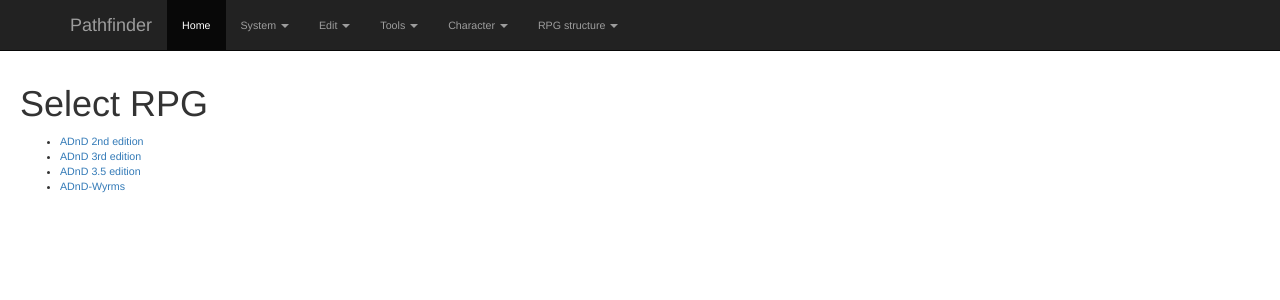
After one commit to d2emon/pathfinder-helper, a Flask app: page /rpg in a window 1280 px wide. The commit adds this page. Shown: the top 300 px of the page. Run offline with Flask 2, Linux system fonts and the light colour scheme; some libraries are stand-ins or nearby versions.

Commit message:
RPG list

```diff
--- a/web/templates/char.html
+++ b/web/templates/char.html
@@ -1,4 +1,4 @@
-{% extends "rpa.html" %}
-{% block content %}
-<h1>{{selected.name}}</h1>
+{% extends "charlist.html" %}
+{% block char %}
+<h1>{{g.selected.name}}</h1>
 {% endblock %}
--- a/web/templates/rpa.html
+++ b/web/templates/rpa.html
@@ -44,9 +44,9 @@
 		    <li>Blank Gear Sheet</li>
 		    <li>Other report</li>
             <li role="separator" class="divider"></li>
-	  	    <li>Modify System Database</li>
+	  	    <li><a href="#">Modify System Database</a></li>
 	  	    <li>RPA parameters</li>
-	  	    <li>Select another RPG or database</li>
+	  	    <li><a href="{{ url_for('rpg_list') }}">Select another RPG or database</a></li>
 	  	    <li>Translator configuration</li>
             <li role="separator" class="divider"></li>
 	  	    <li>Import new generation engine table</li>
--- /dev/null
+++ b/web/templates/rpg.html
@@ -0,0 +1,13 @@
+{% extends "rpa.html" %}
+{% block content %}
+<h1>Select RPG</h1>
+{% if games %}
+<ul>
+  {% for rpg in games %}
+  <li><a href="{{ url_for('select_rpg', rpg_id=rpg.id) }}">{{rpg.name}}</a></li>
+  {% endfor %}
+</ul>
+{% else %}
+<div>No aviable RPGs</div>
+{% endif %}
+{% endblock %}
--- a/web/views/__init__.py
+++ b/web/views/__init__.py
@@ -1,8 +1,9 @@
 #! /usr/bin/env python
 # -*- coding:utf-8 -*-
 from web import app
-from flask import g, render_template
+from flask import g, render_template, redirect
 from flask.helpers import url_for
+
 
 # from web.views.char import character, new_character, edit_character
 # from web.views.fraction import fraction, new_fraction, edit_fraction
@@ -42,6 +43,12 @@
         return url_for("charsheet", char_id=self.id)
 
 
+class RPG:
+    def __init__(self, id=0, name="RPG"):
+        self.id = id
+        self.name = name
+
+
 pc = [
     PlayerCharacter(1, "Char1"),
     PlayerCharacter(2, "Char2"),
@@ -52,15 +59,49 @@
     ]
 
 
+games = [
+    RPG(1, "ADnD 2nd edition"),
+    RPG(2, "ADnD 3rd edition"),
+    RPG(3, "ADnD 3.5 edition"),
+    RPG(4, "ADnD-Wyrms"),
+    ]
+
+
 @app.route("/")
 def index():
+    return redirect(url_for("rpg_list"))
+
+
+@app.route("/char")
+def char_list():
     global pc
     g.pc = pc
-    return render_template("index.html", selected=g.pc[0], prev_id=1, next_id=2)
+    selected = pc[0]
+    return redirect(url_for("charsheet", char_id=selected.id))
 
 
 @app.route("/char/<int:char_id>")
 def charsheet(char_id):
+    if char_id <= 0:
+        return redirect(url_for("char_list"))
+
     global pc
     g.pc = pc
-    return render_template("char.html", selected=g.pc[char_id-1], prev_id=char_id-1, next_id=char_id+1)
+    g.selected = pc[char_id - 1]
+    return render_template("char.html")
+
+
+@app.route("/rpg")
+def rpg_list():
+    global games
+    return render_template("rpg.html", games=games)
+
+
+@app.route("/rpg/<int:rpg_id>")
+def select_rpg(rpg_id):
+    if rpg_id <= 0:
+        return redirect(url_for("rpg_list"))
+
+    global games
+    rpg = games[rpg_id - 1]
+    return redirect(url_for("char_list"))
```
Also changed, not shown: other parts of web/templates/rpa.html (+1 -33 lines), web/templates/charlist.html (added, +41 -0 lines).
